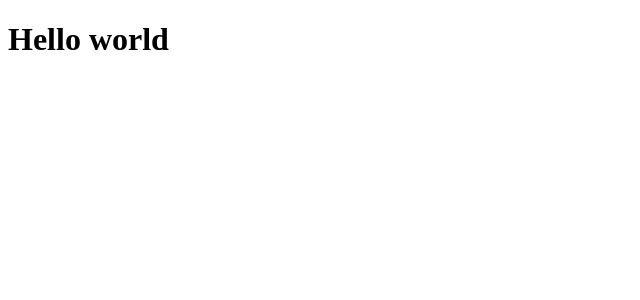
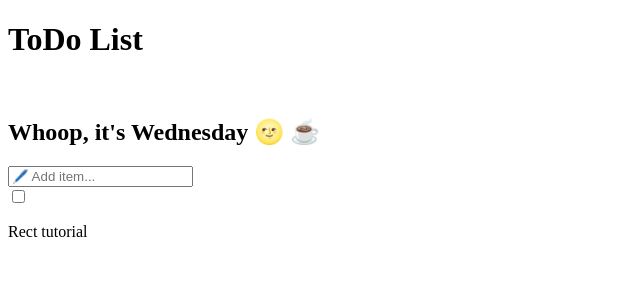
Before and after one commit to Fairooz2150/To-Do, a React (Create React App) app: page / in a window 1280 px wide. Shown: the top 300 px of the page, without its empty margins (0-640 px from the left). Built offline with nearby package versions, Linux system fonts and the light colour scheme.

Commit message:
Added a xml structure in App.js

```diff
--- a/src/App.js
+++ b/src/App.js
@@ -2,9 +2,30 @@
 
 function App() {
   return (
-    <div className="App">
-      <h1>Hello world</h1>
+    <div className="app">
+    <div className="mainHeading">
+      <h1>ToDo List</h1>
     </div>
+    <div className="subHeading">
+      <br />
+      <h2>Whoop, it's Wednesday 🌝 ☕ </h2>
+    </div>
+    <div className="input">
+      <input type="text" placeholder="🖊️ Add item..." />
+      <i className="fas fa-plus"></i>
+    </div>
+    <div className="todos">
+      <div className="todo">
+        <div className="left">
+          <input type="checkbox" name="" id="" />
+          <p>Rect tutorial</p>
+        </div>
+        <div className="right">
+          <i className="fas fa-times"></i>
+        </div>
+      </div>
+    </div>
+  </div>
   );
 }
 
```
